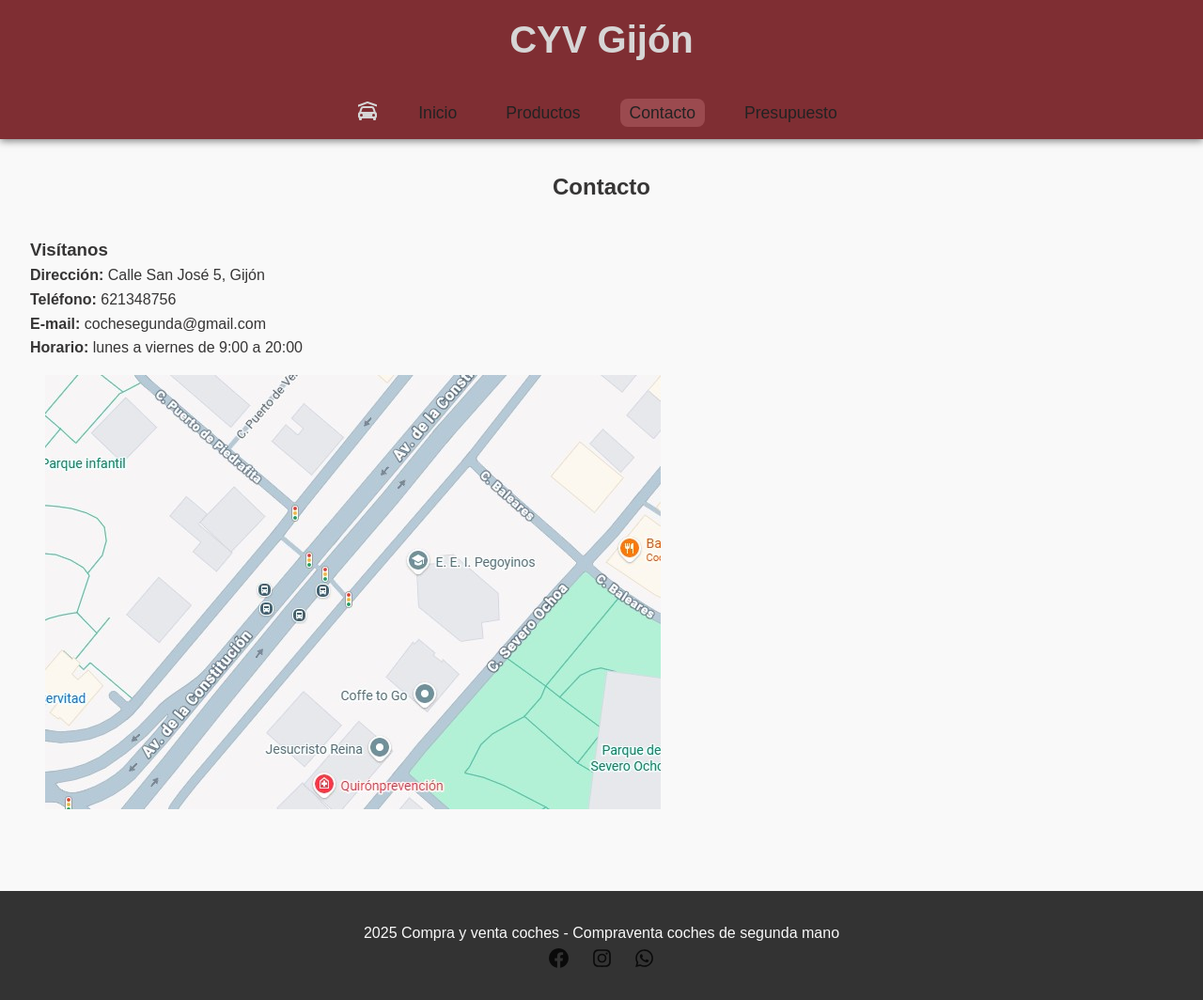
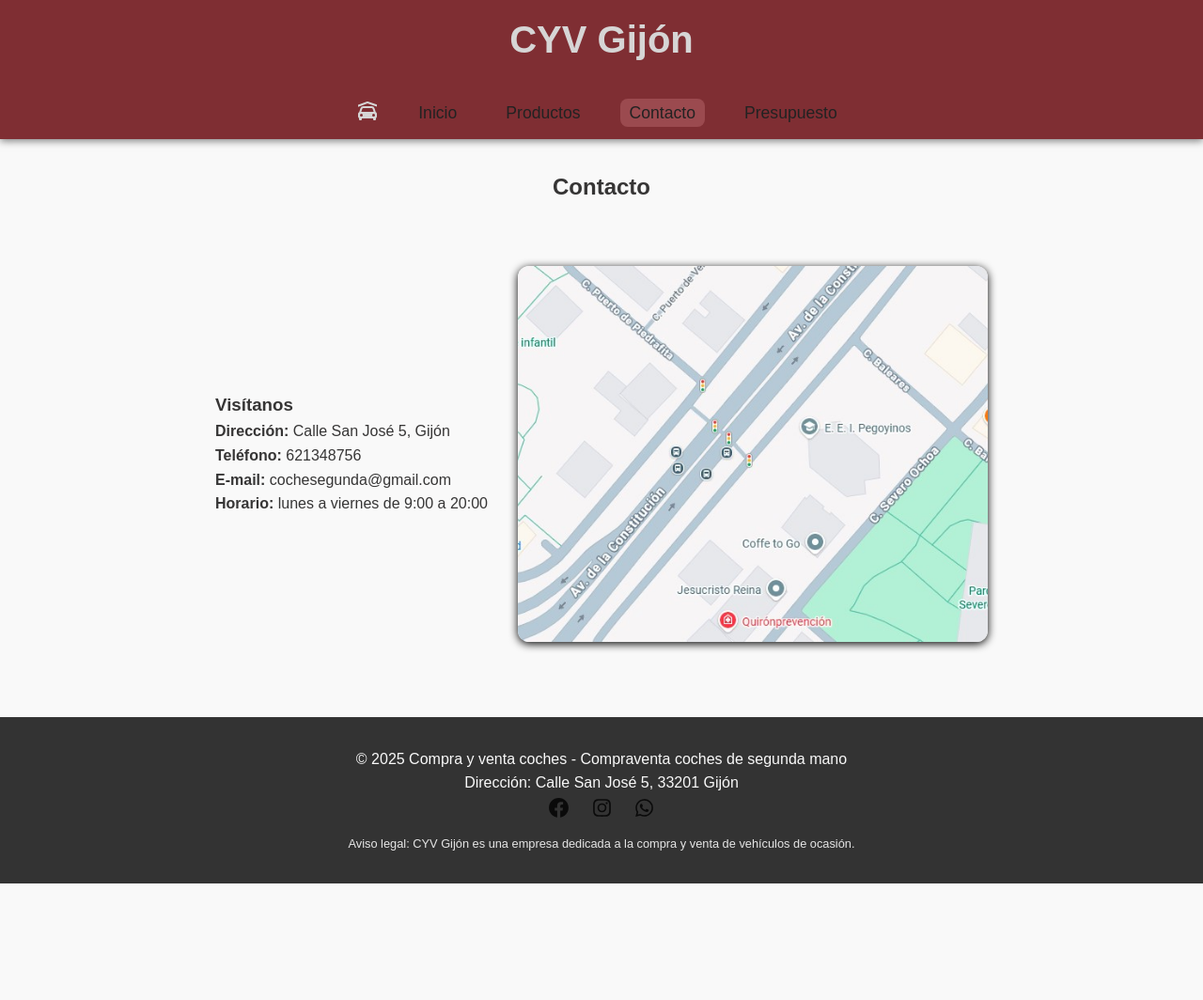
Before and after one commit to jeremy-restrepo8/jeremy_restrepo_trabajoHTML, a plain HTML site: page views/contacto.html in a window 1280 px wide. Shown: the whole page at 94% size. After the commit the page ends 940 px from the top, so only its background shows below. Drawn offline with Linux system fonts and the light colour scheme.

Commit message:
commit 9

```diff
--- a/css/estilos.css
+++ b/css/estilos.css
@@ -138,6 +138,14 @@ header img {
     gap: 2rem;
 }
 
+.grid_productos img {
+    width: 100%;
+    height: 255px;
+    object-fit: cover;
+    border-radius: 10px;
+    margin-bottom: .5rem;
+}
+
 .contenedor_productos {
     background: white;
     padding: 1rem;
@@ -148,17 +156,6 @@ header img {
 
 .contenedor_productos h2 {
     margin-bottom: 2rem;
-}
-
-.contenedor_productos img {
-    width: 100%;
-    border-radius: 10px;
-    margin-bottom: .5rem;
-}
-
-.imagenes_productos {
-    width: 400px;
-    height: 200px;
 }
 
 
@@ -223,6 +220,9 @@ button:hover {
 }
 
 .contacto {
+    display: flex;
+    flex-direction: column;
+    align-items: center;
     margin: 2rem;
 }
 
@@ -231,17 +231,30 @@ button:hover {
     display: flex;
     gap: 2rem;
     align-items: center;
+    margin-top: 2rem;
     justify-content: space-between;
 }
 
 .info {
     flex: 1;
+    text-align: left;
+
 }
 
 .mapa {
-    margin: 1rem;
+    width: 100%;
+    max-width: 500px;
+    height: 400px;
+    border-radius: 12px;
+    box-shadow: 0 2px 10px rgb(0, 0, 0.07);
+    overflow: hidden;
+}
 
-
+.mapa img {
+    width: 100%;
+    height: 100%;
+    display: block;
+    object-fit: cover;
 }
 
 /* FOOTER */
@@ -262,8 +275,16 @@ footer img {
     cursor: pointer;
 }
 
+
+
 footer img:hover {
     opacity: 7;
+}
+
+.aviso_legal {
+    font-size: 0.80rem;
+    opacity: 0.9;
+    margin-top: 1rem;
 }
 
 /* RESPONSIVE */
--- a/views/contacto.html
+++ b/views/contacto.html
@@ -33,19 +33,21 @@
                         <p><strong>E-mail:</strong> cochesegunda@gmail.com</p>
                         <p><strong>Horario:</strong> lunes a viernes de 9:00 a 20:00</p>
                     </div>
-                </div>
-                <div class="mapa">
+                    <div class="mapa">
                     <img src="../assets/imagenes/mapa.jpg" width="655" height="462" alt="imagen_mapa">
+                    </div>
                 </div>
         </section>
     </main>
 
     <!-- Pie de página -->
     <footer>
-        <p>2025 Compra y venta coches - Compraventa coches de segunda mano</p>
-        <img src="../assets/logos/logo_facebook.svg" alt="logo_facebook">
-        <img src="../assets/logos/logo_instagram.svg" alt="logo_instagram">
-        <img src="../assets/logos/logo_whatsapp.svg" alt="logo_whatsapp">
+        <p>© 2025 Compra y venta coches - Compraventa coches de segunda mano</p>
+        <p>Dirección: Calle San José 5, 33201 Gijón</p>
+        <a href="https://www.facebook.com/" target="_blank"><img src="../assets/logos/logo_facebook.svg" alt="logo_facebook"></a>
+        <a href="https://www.instagram.com/" target="_blank"><img src="../assets/logos/logo_instagram.svg" alt="logo_instagram"></a>
+        <a href="https://www.whatsapp.com/" target="_blank"><img src="../assets/logos/logo_whatsapp.svg" alt="logo_whatsapp"></a>
+        <p class="aviso_legal">Aviso legal: CYV Gijón es una empresa dedicada a la compra y venta de vehículos de ocasión.</p>
     </footer>
 
 </body>
```
Also changed, not shown: index.html (+6 -4 lines), views/presupuesto.html (+6 -4 lines), views/productos.html (+6 -4 lines).
